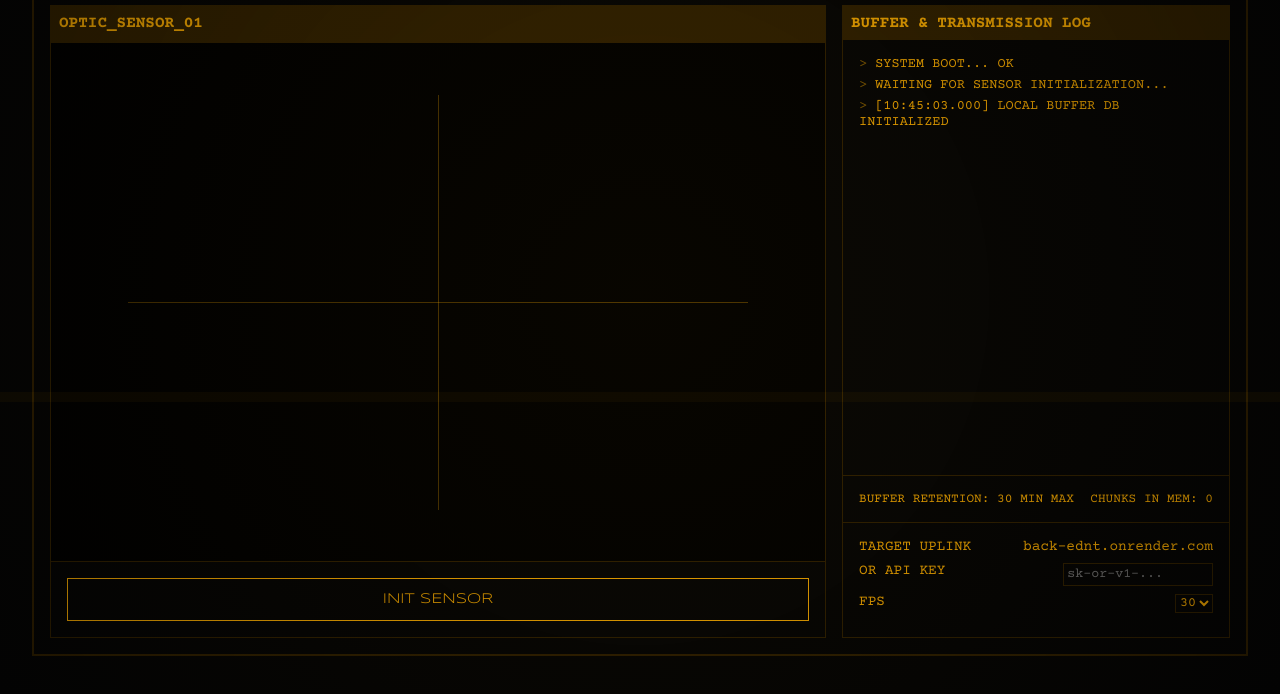
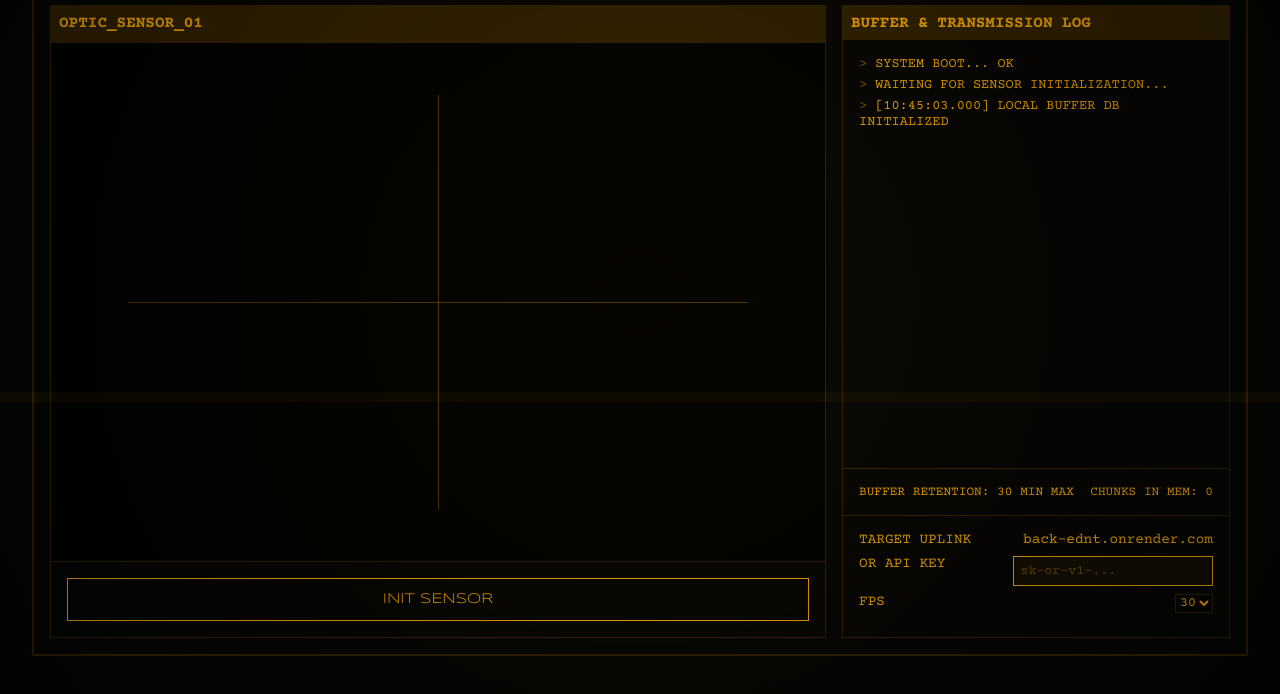
Before and after one commit to opgamer3455e/back, a plain HTML site: page ui/index.html in a window 1280 px wide. Shown: the part 104-798 px from the top of the page. Drawn offline with nearby package versions, Linux system fonts and the light colour scheme.

Commit message:
fix: Improve visibility of API key input box

```diff
--- a/ui/styles.css
+++ b/ui/styles.css
@@ -259,14 +259,17 @@ select {
 }
 
 .cyber-input {
-    background: var(--bg);
+    background: rgba(255, 176, 0, 0.05);
     color: var(--amber);
-    border: 1px solid var(--dim);
+    border: 1px solid var(--amber);
     font-family: var(--font-mono);
-    padding: 0.2rem;
-    width: 150px;
+    padding: 0.4rem;
+    width: 200px;
+}
+.cyber-input::placeholder {
+    color: rgba(255, 176, 0, 0.4);
 }
 .cyber-input:focus {
     outline: none;
-    border-color: var(--amber);
+    box-shadow: 0 0 10px rgba(255, 176, 0, 0.3);
 }
```
